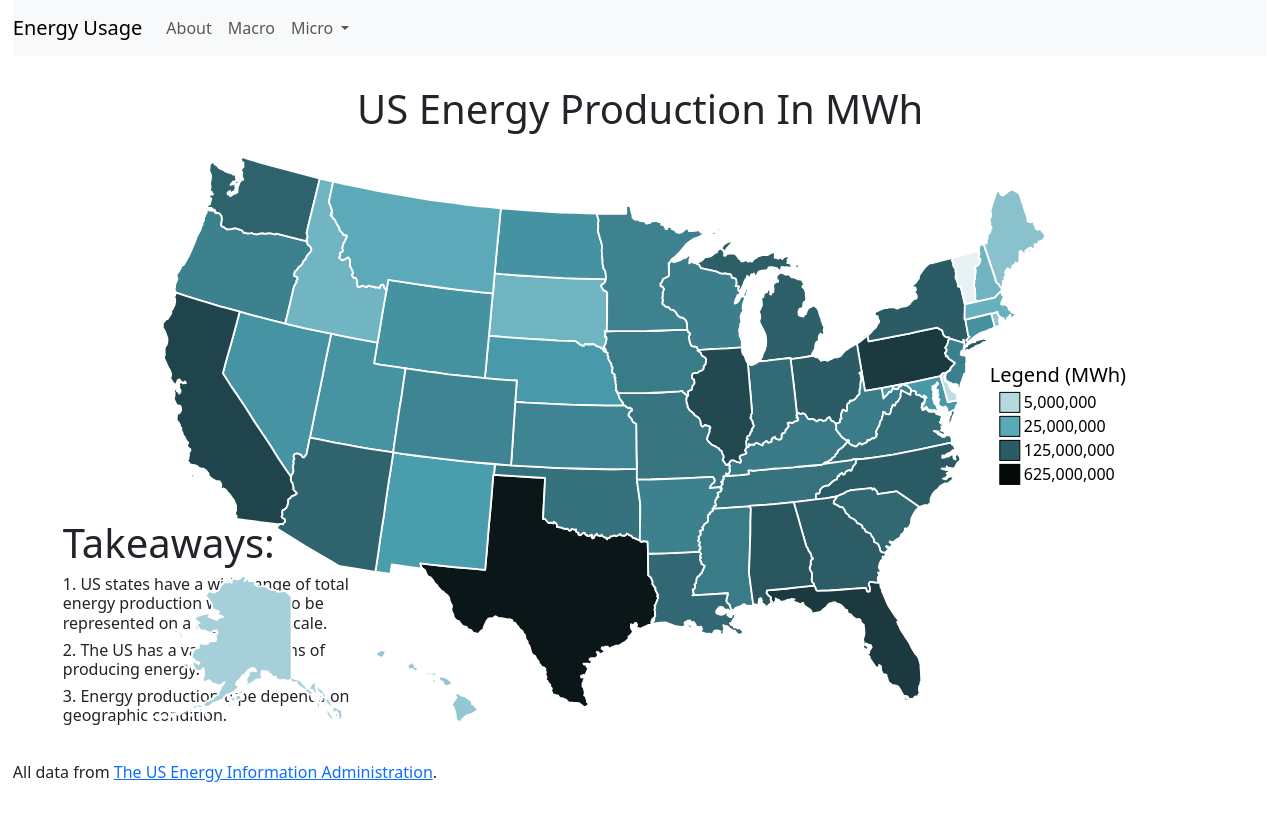
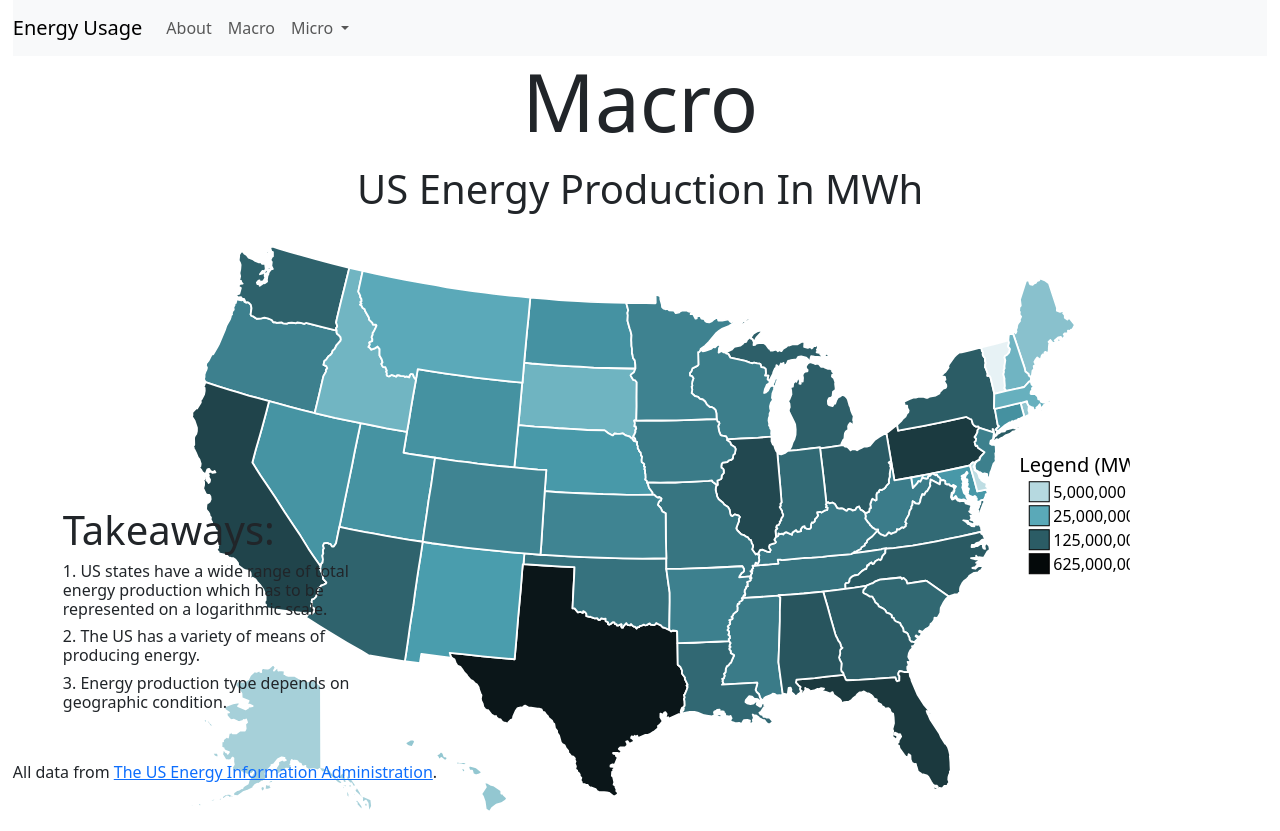
Before and after one commit to DerekTang24/DataJournalism, a Flask app: page /macro in a window 1280 px wide; the page is wider, and only the part inside the window is pictured. Before the commit the page ends 782 px from the top of that part, so only its background shows below. Run offline with Flask 3, Linux system fonts and the light colour scheme; some libraries are stand-ins or nearby versions.

Commit message:
css formatting

```diff
--- a/static/styles.css
+++ b/static/styles.css
@@ -39,7 +39,7 @@ nav {
 }
 
 .macrocontainer {
-  padding-top: 6%;
+  padding-top: 8rem;
   transform: scale(2);
   flex-direction: column;
 }
@@ -51,6 +51,5 @@ nav {
 
 .usa {
   margin-top: 20% !important;
-  stroke: blue;
   z-index: -1;
 }
--- a/templates/macro.html
+++ b/templates/macro.html
@@ -53,6 +53,7 @@
         </ul>
       </div>
     </nav>
+    <div>
       <div class="macrocontainer" style="text-align: center">
         <h1>Macro</h1>
         <h5>US Energy Production In MWh</h5>
@@ -60,7 +61,7 @@
           {% include 'usa.svg' %}
         </div>
       </div>
-    <div style="width: 300px; margin-left: 50px">
+      <div style="width:300px; position: absolute; bottom: 10%; margin-left: 50px; margin-top: 20%">
         <h1>Takeaways:</h1>
         <h6>
           1. US states have a wide range of total energy production which has to
@@ -68,6 +69,7 @@
         </h6>
         <h6>2. The US has a variety of means of producing energy.</h6>
         <h6>3. Energy production type depends on geographic condition.</h6>
+      </div>
     </div>
     <footer class="footer">
       All data from
@@ -116,4 +118,3 @@
       }
     </script>
   </body>
-</html>
```
Also changed, not shown: templates/micro.html (+4 -4 lines), templates/usa.svg. Lines whose indentation alone changed are shown as unchanged.
